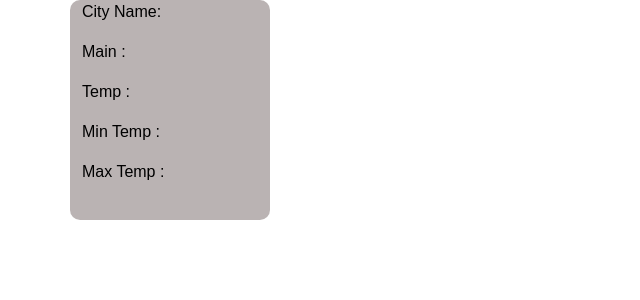
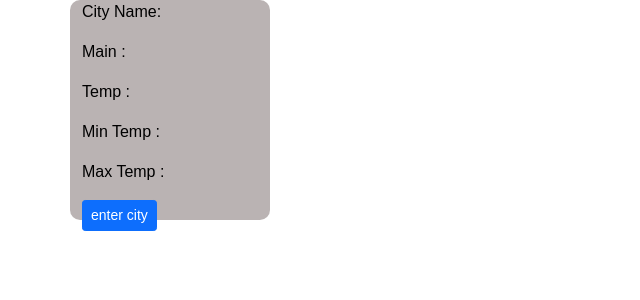
Before and after one commit to subakrishnan25/siam, an Angular app: page / in a window 1280 px wide. Shown: the top 300 px of the page, without its empty margins (0-640 px from the left). Built offline with nearby package versions, Linux system fonts and the light colour scheme.

Commit message:
2 files modified

```diff
--- a/src/app/app.component.html
+++ b/src/app/app.component.html
@@ -20,6 +20,9 @@
         <p>Temp : {{ getData.temp }}</p>
         <p>Min Temp : {{ getData.mintemp }}</p>
         <p>Max Temp : {{ getData.maxtemp }}</p>
+        <button class="btn btn-primary btn-sm mt-9" (click)="editcity()">
+          enter city
+        </button>
       </div>
     </div>
   </div>
--- a/src/app/app.component.ts
+++ b/src/app/app.component.ts
@@ -14,6 +14,10 @@ export class AppComponent {
   city1: string = '';
 
   toggleTextBox(var_: number) {
+    this.showTextBox = true;
+  }
+
+  editcity() {
     this.showTextBox = !this.showTextBox;
   }
 
@@ -25,6 +29,9 @@ export class AppComponent {
     )
       .then((response) => response.json())
       .then((data) => {
+        if(data.cod!=200){
+            alert(data.message);
+        }
         this.setgetData(data);
       });
   }
```
